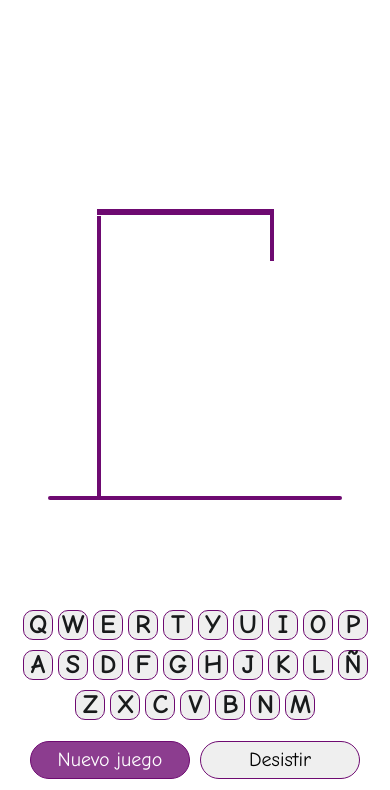
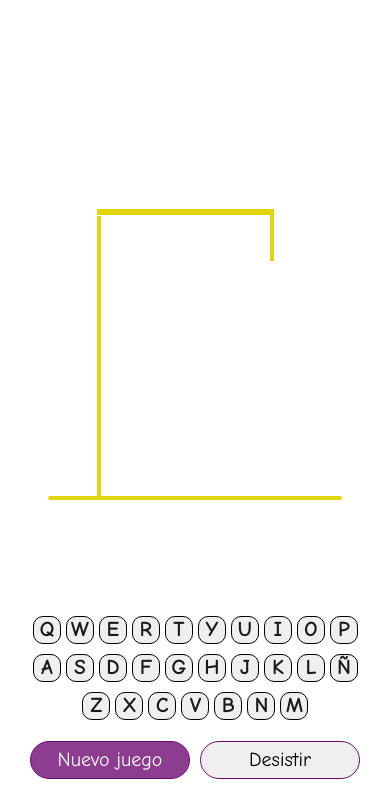
Before and after one commit to Alespitale/Ahorcado-challenge-ONE, a plain HTML site: page src/index.html in a window 390 px wide. Both pictures are taken after a click on the button "Iniciar juego". Shown: the part 54-844 px from the top of the page. Drawn offline with nearby package versions, Linux system fonts and the light colour scheme; some packages are replaced by stand-ins of ours; no server answers; a script that the page names is missing; a web font is replaced by a local one.

Commit message:
version 1.0 finished

```diff
--- a/src/styles/index.css
+++ b/src/styles/index.css
@@ -173,7 +173,7 @@ span{
   height: 4.5px;
   top: 80px;
   border-radius: 8px;
-  background: #6e0a71;
+  background: #e2d40f;
 }
 
 .base-2 {
@@ -217,6 +217,7 @@ span{
 .column {
   display: none;
   position: absolute;
+  background: #6e0a71;
   width: 4.39px;
   height: 131.62px;
   left: 222px;
@@ -272,7 +273,7 @@ span{
   justify-content: center;
   width: 70px;
   height: 4px;
-  background: #6e0a71;
+  background: #e2d40f;
   border-radius: 8px;
 }
 
@@ -390,7 +391,7 @@ span{
     display: flex;
     justify-content: center;
     align-items: center;
-    font-size: 25px;
+    font-size: 20px;
     width: 50px;
     height: 50px;
     padding: 8px;
@@ -459,11 +460,11 @@ span{
   }
 
   .letter-btn{
-    width: 30px;
-    height: 30px;
+    width: 28px;
+    height: 28px;
     padding: 8px;
     border-radius: 10px;
-    border: 1px solid #6e0a71;
+    border: 1px solid var(--darkMode);
     color: #181a1b;
     text-transform: uppercase;
   }
```
